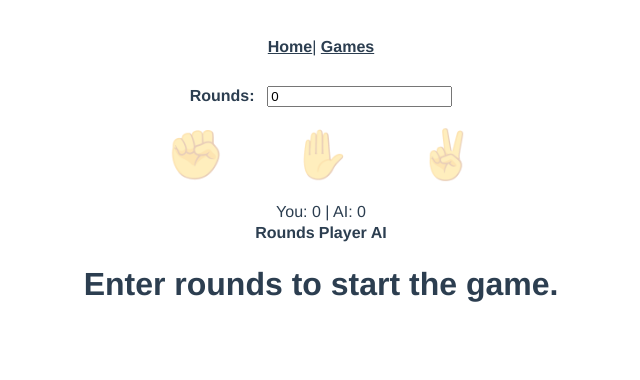
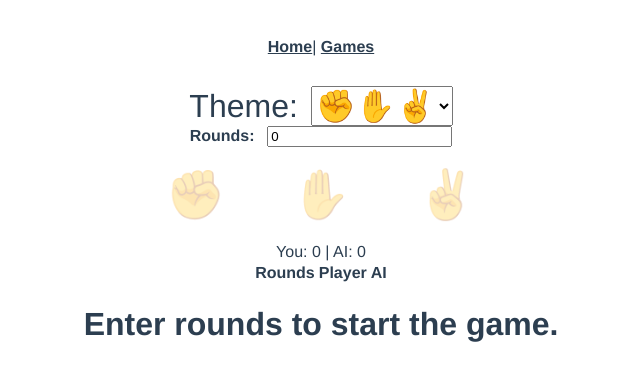
Before and after one commit to chenhe-henry/game-boy, a Vue app: page /games/rockpaperscissors in a window 1280 px wide. Shown: the top 380 px of the page, without its empty margins (319-959 px from the left). Built offline with nearby package versions, Linux system fonts and the light colour scheme.

Commit message:
add different theme

```diff
--- a/src/views/RockPaperScissors.vue
+++ b/src/views/RockPaperScissors.vue
@@ -1,12 +1,19 @@
 <template>
   <div class="gameRPS">
+    <div class="gameRPS__theme">
+      <label for="theme" class="gameRPS__theme-label">Theme:</label>
+      <select v-model="theme" id="theme" name="theme" class="gameRPS__theme-selection">
+        <option value="0">✊✋✌</option>
+        <option value="1">🐯🎋🐛</option>
+      </select>
+    </div>
     <div class="gameRPS__rounds">
       <label for="rounds" class="gameRPS__rounds-label">Rounds:</label>
       <input v-model="desiredRounds" id="rounds" name="rounds" type="number" min="0" />
     </div>
     <button
       :disabled=" desiredRounds<=results.length"
-      v-for="selection in selections"
+      v-for="selection in selectionBase[theme].selections"
       :key="selection.index"
       class="gameRPS__selection"
       @click="selecteItem(selection)"
@@ -50,10 +57,22 @@ export default {
   data() {
     return {
       desiredRounds: 0,
-      selections: [
-        { name: "rock", icon: "✊", beats: "scissor" },
-        { name: "paper", icon: "✋", beats: "rock" },
-        { name: "scissor", icon: "✌", beats: "paper" }
+      theme: 0,
+      selectionBase: [
+        {
+          selections: [
+            { name: "rock", icon: "✊", beats: "scissor" },
+            { name: "paper", icon: "✋", beats: "rock" },
+            { name: "scissor", icon: "✌", beats: "paper" }
+          ]
+        },
+        {
+          selections: [
+            { name: "tiger", icon: "🐯", beats: "bug" },
+            { name: "stick", icon: "🎋", beats: "tiger" },
+            { name: "bug", icon: "🐛", beats: "stick" }
+          ]
+        }
       ],
       selectedItem: "",
       AISelection: "",
@@ -65,7 +84,10 @@ export default {
   methods: {
     selecteItem(element) {
       this.selectedItem = element;
-      this.AISelection = this.selections[Math.floor(Math.random() * 3)];
+      this.AISelection =
+        this.theme === 0
+          ? this.selectionBase[0].selections[Math.floor(Math.random() * 3)]
+          : this.selectionBase[1].selections[Math.floor(Math.random() * 3)];
       if (this.selectedItem.beats === this.AISelection.name) {
         this.youWin++;
       } else if (this.AISelection.beats === this.selectedItem.name) {
@@ -92,6 +114,15 @@ export default {
 
 <style lang="scss" scoped>
 .gameRPS {
+  &__theme {
+    font-size: 2rem;
+    &-label {
+      margin-right: 1vw;
+    }
+    &-selection {
+      font-size: 2rem;
+    }
+  }
   &__rounds {
     font-weight: bold;
     &-label {
```
